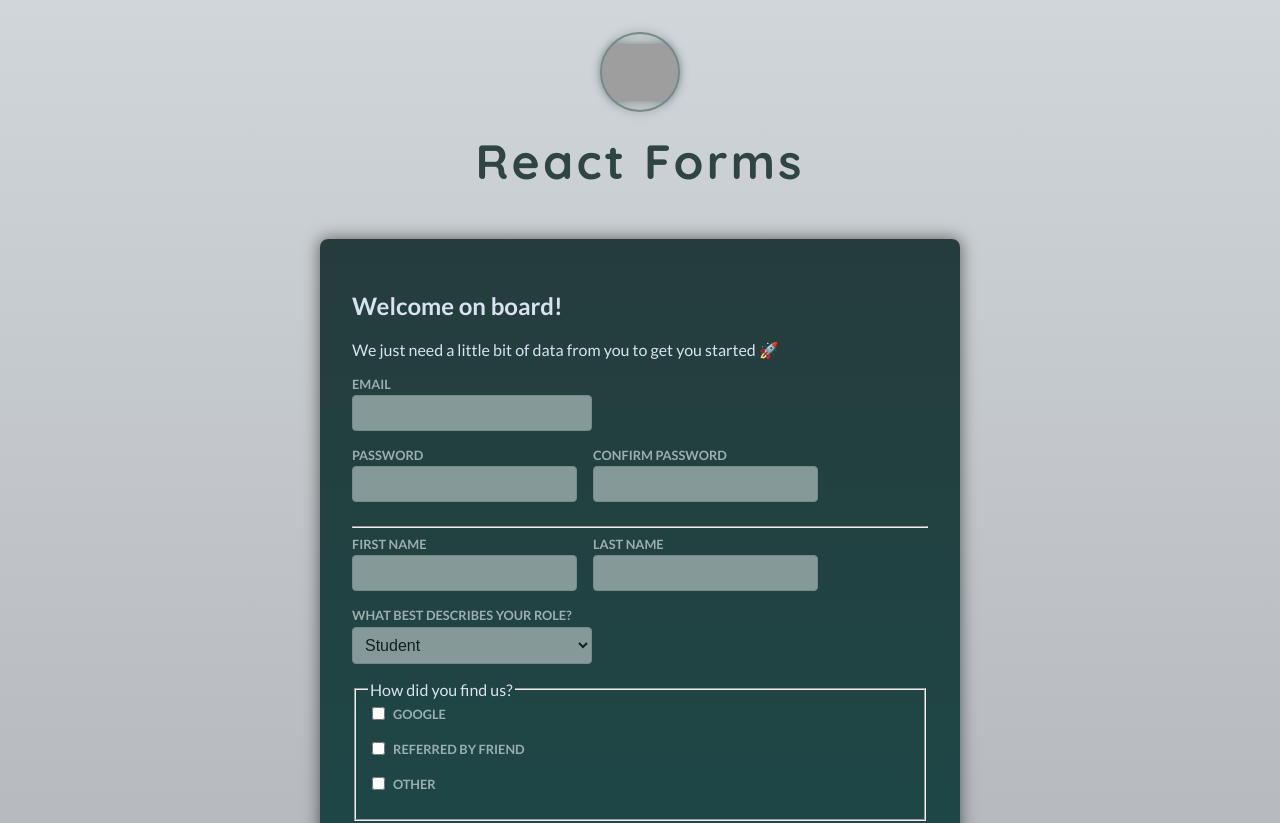
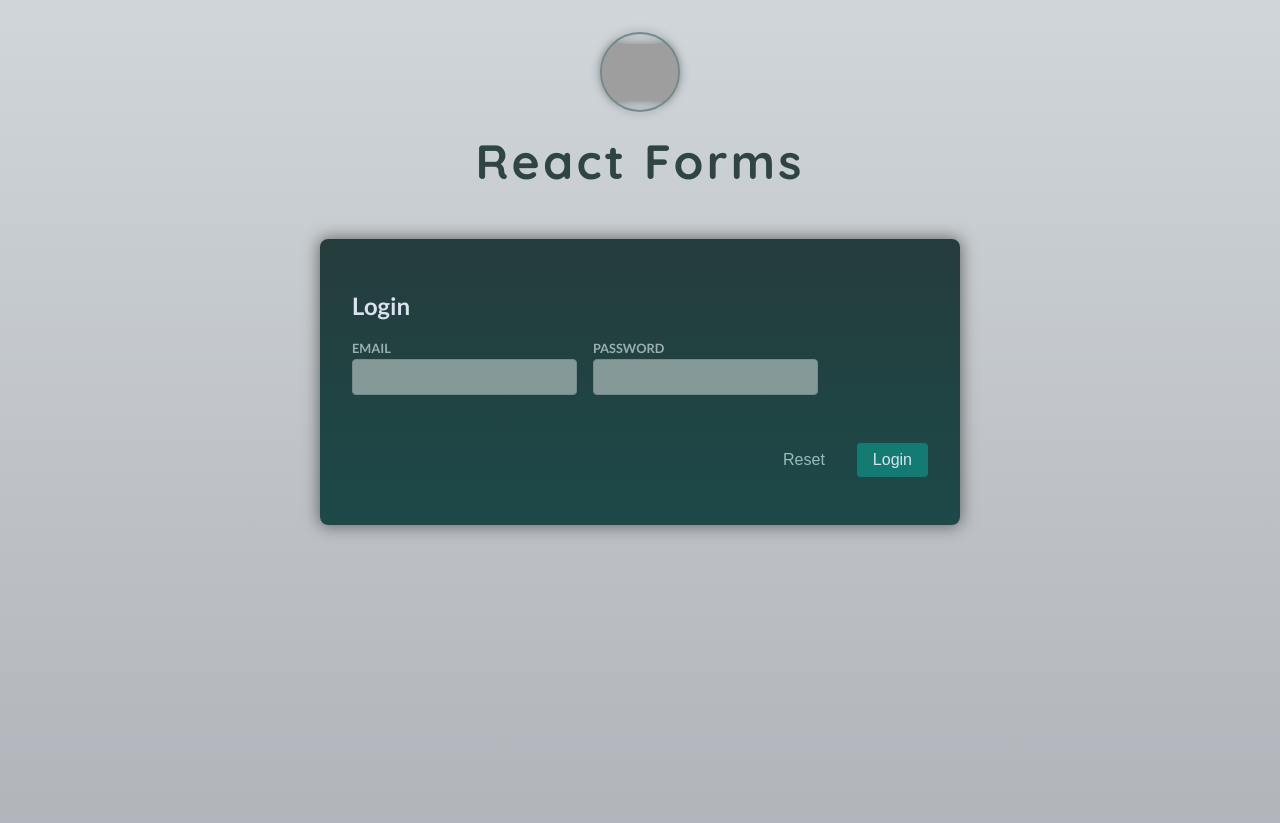
Before and after one commit to harryphma/React_Prj_17, a React (Vite) app: page / in a window 1280 px wide. Shown: the top 823 px of the page. Built offline with nearby package versions, Linux system fonts and the light colour scheme; grey boxes are pictures that could not be loaded.

Commit message:
valid on keystroke

```diff
--- a/src/App.jsx
+++ b/src/App.jsx
@@ -1,12 +1,11 @@
 import Header from './components/Header.jsx';
-import Signup from './components/Signup.jsx';
-
+import Login from './components/StateLogin.jsx';
 function App() {
   return (
     <>
       <Header />
       <main>
-        <Signup></Signup>
+        <Login></Login>
       </main>
     </>
   );
--- a/src/components/StateLogin.jsx
+++ b/src/components/StateLogin.jsx
@@ -6,6 +6,8 @@
     email: '',
     password: ''
   });
+
+  const emailIsInvalid = enteredValues.email !== '' && !enteredValues.email.includes('@');
 
   function handleSubmit(event){
     event.preventDefault();
@@ -34,6 +36,7 @@
           <input id="password" type="password" name="password" onChange={(event) => handleInputChange('password', event.target.value)} value={enteredValues.password}/>
         </div>
       </div>
+      <div className="control-error">{emailIsInvalid && <p>Please enter a valid email address</p>}</div>
 
       <p className="form-actions">
         <button className="button button-flat">Reset</button>
```
